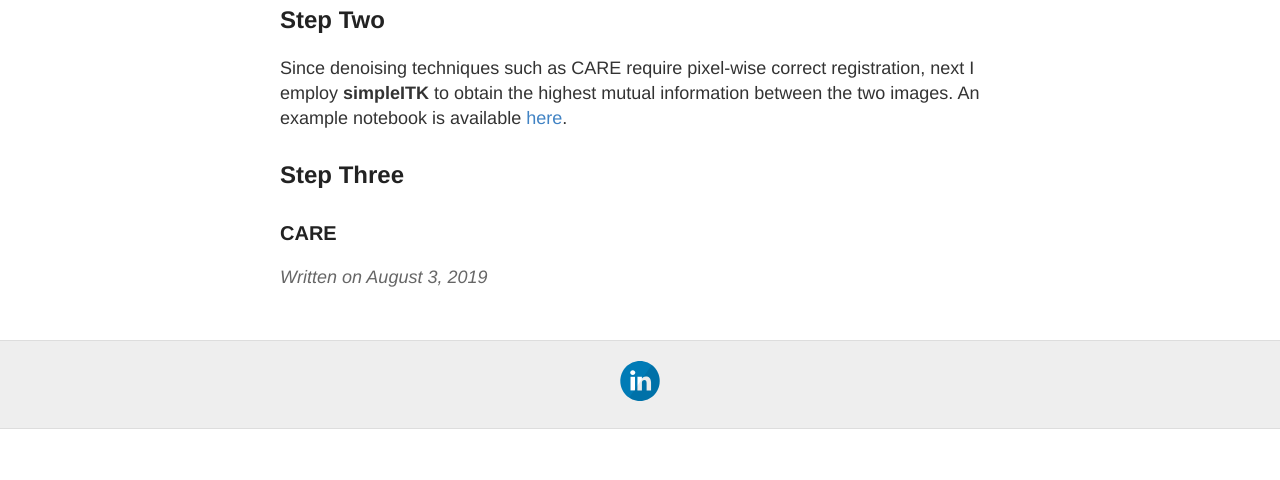
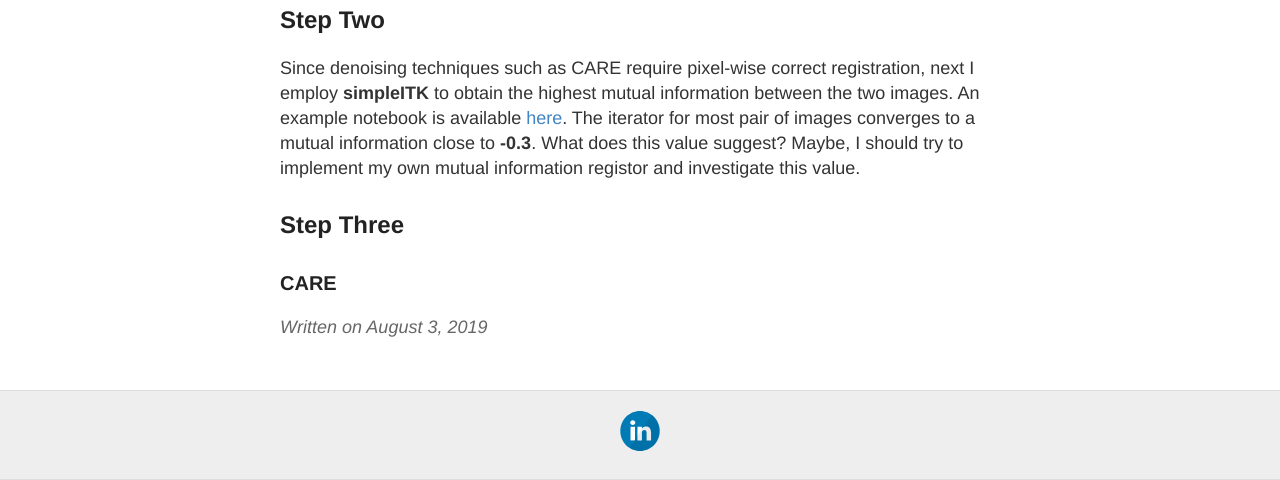
Before and after one commit to malaalam/minuteskeeper, a Jekyll site: the page built from _posts/2019-08-03-03_August-2019.md, in a window 1280 px wide and 900 px high, scrolled down 1540 px, cut to the strip 420-900 px from the top of the window. Built offline with Jekyll 4.4.1, drawn with Linux system fonts in a browser that asks for light colours; formulas are drawn with MathJax 3; a script that is not in the unit is left out; comment, search, counter and statistics services are not loaded; before the commit the page ends 2389 px from its top, so only the background shows below that.

Commit message:
Added more notes to Step Two

```diff
--- a/_posts/2019-08-03-03_August-2019.md
+++ b/_posts/2019-08-03-03_August-2019.md
@@ -44,7 +44,7 @@ RandomAccessibleInterval<UnsignedShortType> rai = Views.interval(Views.raster(tr
 
 ## Step Two
 
-Since denoising techniques such as CARE require pixel-wise correct registration, next I employ **simpleITK** to obtain the highest mutual information between the two images. An example notebook is available [here](https://github.com/malaalam/MonitorCalciumSignals/blob/master/01_Notebooks/03Aug2019/60_Registration_Introduction.ipynb).
+Since denoising techniques such as CARE require pixel-wise correct registration, next I employ **simpleITK** to obtain the highest mutual information between the two images. An example notebook is available [here](https://github.com/malaalam/MonitorCalciumSignals/blob/master/01_Notebooks/03Aug2019/60_Registration_Introduction.ipynb). The iterator for most pair of images converges to a mutual information close to **-0.3**. What does this value suggest? Maybe, I should try to implement my own mutual information registor and investigate this value.
 
 ## Step Three
 
```
